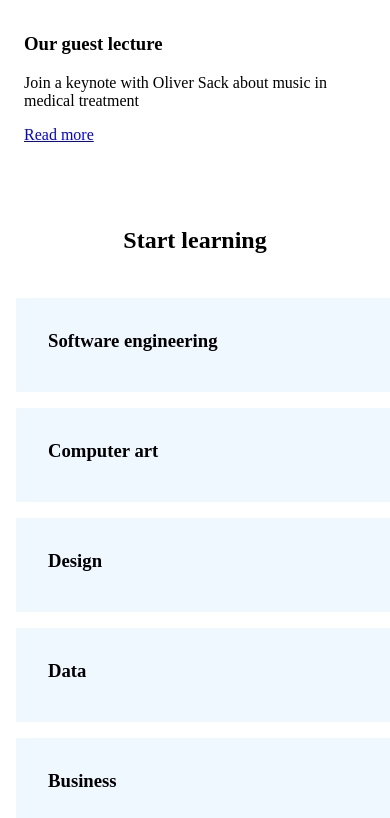
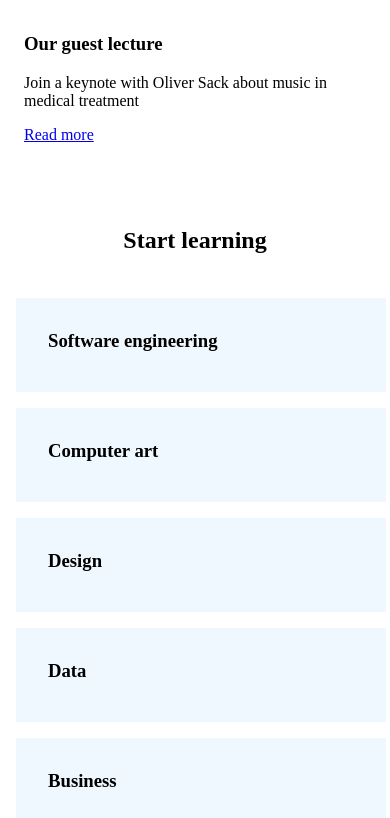
Before and after one commit to michaety/colmar, a plain HTML site: page index.html in a window 390 px wide. Shown: the part 1475-2293 px from the top of the page. Drawn offline with Linux system fonts and the light colour scheme.

Commit message:
finalfinal

```diff
--- a/rescources/css/style.css
+++ b/rescources/css/style.css
@@ -273,7 +273,7 @@ footer a {
         padding-top: 16px;
         display: flex;
         flex-flow: wrap column;
-        width: 100%
+        width: 95%
 
     }
     .start {
```
